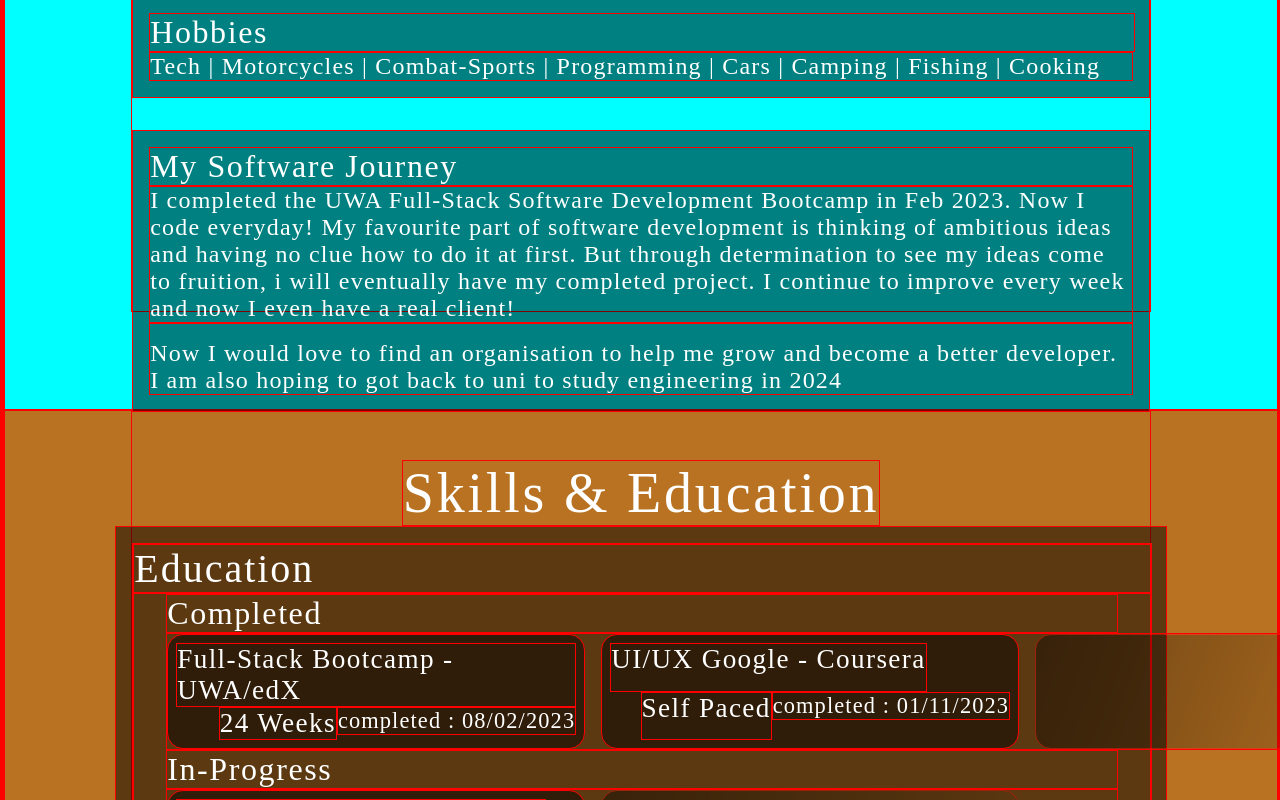
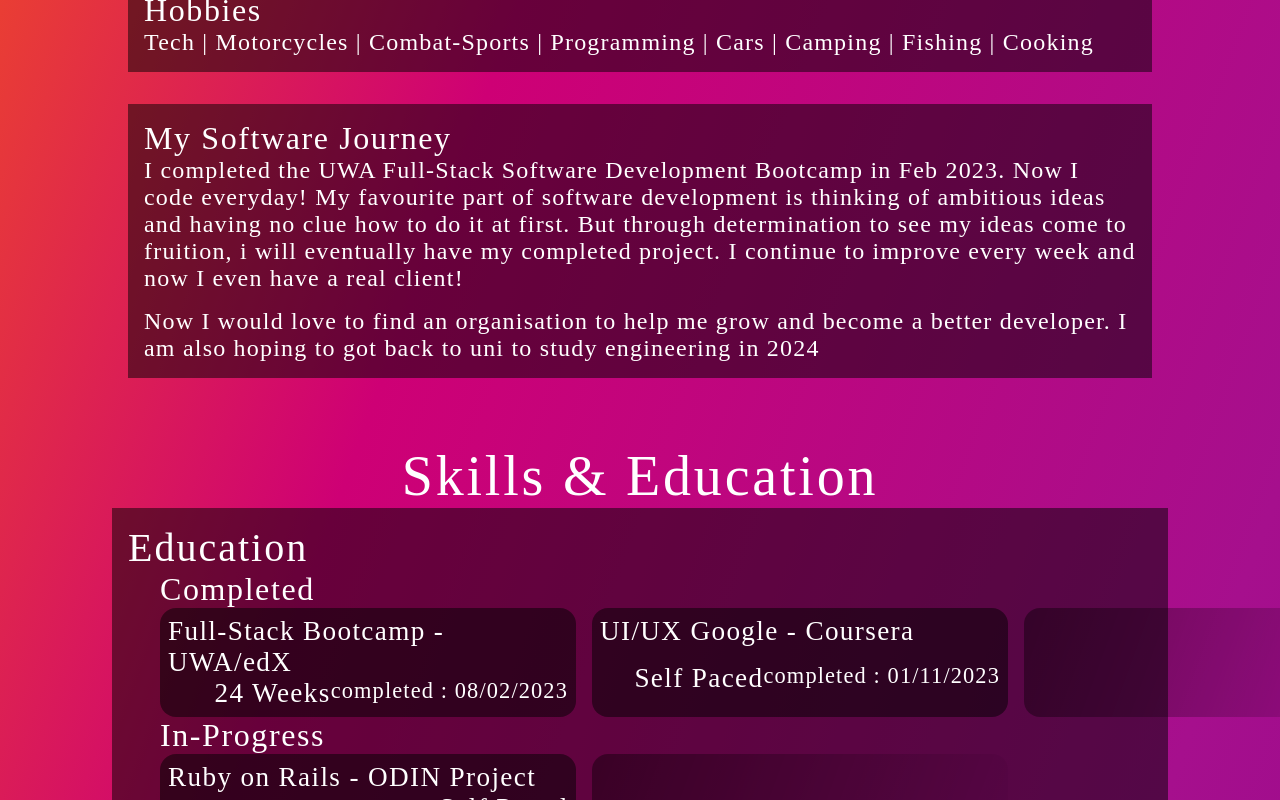
Before and after one commit to Hashimjasem/portfolio_v4, a React (Create React App) app: page / in a window 1280 px wide. Shown: the part 1140-1940 px from the top of the page. Built offline with nearby package versions, Linux system fonts and the light colour scheme; a web font is replaced by a local one.

Commit message:
new branch test

```diff
--- a/src/App.css
+++ b/src/App.css
@@ -13,7 +13,7 @@
 * {
   font-family: 'Jomhuria', serif;
   letter-spacing: 0.05em;
-  border: solid red 1px;
+  /* border: solid red 1px; */
   margin: 0;
   padding: 0;
 }
--- a/src/Styles/About.css
+++ b/src/Styles/About.css
@@ -1,6 +1,6 @@
 .AboutSec {
     height: 92vh;
-    background-color: aqua;
+    /* background-color: aqua; */
 }
 
 .wrapper {
--- a/src/Styles/Education.css
+++ b/src/Styles/Education.css
@@ -1,6 +1,6 @@
 .EducationSec {
     height: 92vh;
-    background-color: rgb(184, 114, 34);
+    /* background-color: rgb(184, 114, 34); */
 }
 
 .wrapper {
```
